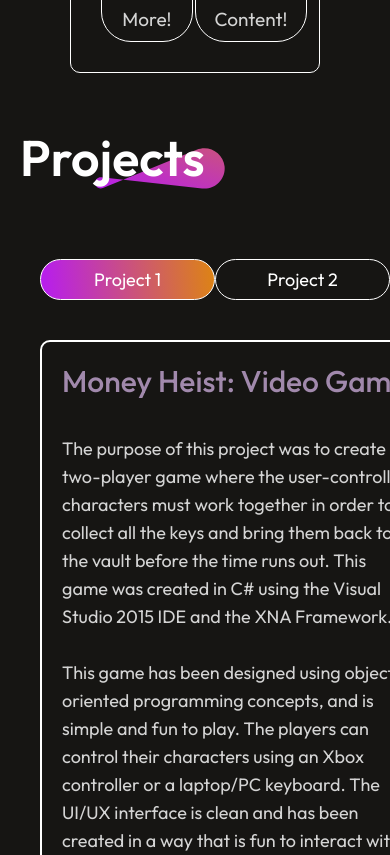
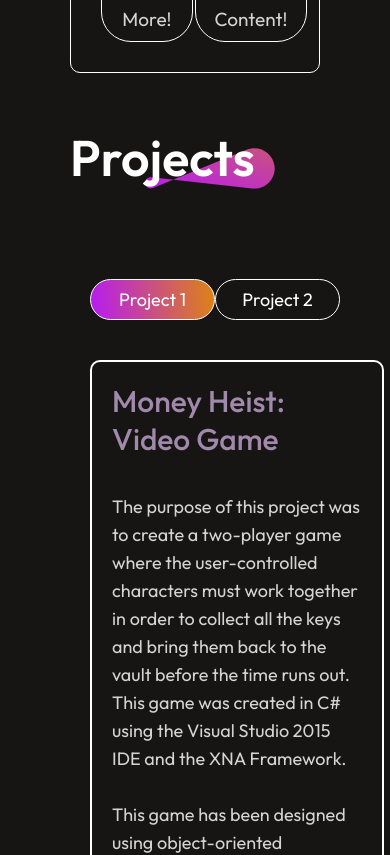
Before and after one commit to HarnoorSagar/my-personal-website, a React (Vite) app: page / in a window 390 px wide. Shown: the part 4980-5835 px from the top of the page. Built offline with nearby package versions, Linux system fonts and the light colour scheme.

Commit message:
fixed margin ratios

```diff
--- a/src/Components/Projects/Projects.css
+++ b/src/Components/Projects/Projects.css
@@ -118,8 +118,8 @@
 
 @media (max-width: 768px) {
     .projects {
-        margin: 40px 20px;
-        gap: 40px;
+        margin: 50px 70px;
+        gap: 60px;
         align-items: start;
     }
     .projects-title h1{
```
